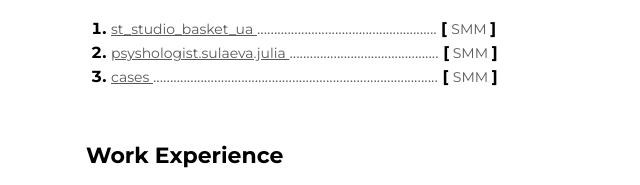
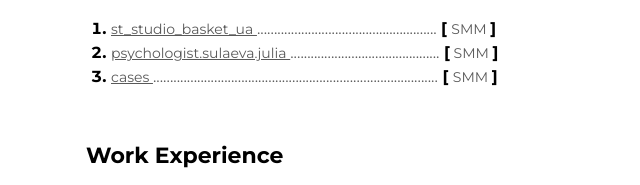
Before and after one commit to JulianaClusin/resume, a plain HTML site: page index.html in a window 1280 px wide. Shown: the part 492-677 px from the top of the page, 414-1054 px from the left. Drawn offline with Linux system fonts and the light colour scheme.

Commit message:
adds edit

```diff
--- a/index.html
+++ b/index.html
@@ -92,8 +92,8 @@
                 </li>
                  <li class="prli">
                     <a class="projectslink"
-                     href="https://www.instagram.com/psyсhologist.sulaeva.julia">
-                     psyshologist.sulaeva.julia </a>
+                     href="https://www.instagram.com/psychologist.sulaeva.julia/">
+                     psychologist.sulaeva.julia </a>
                     <span class="toch">............................................</span>
                     <span>[<span class="tech-name"> SMM </span> ]</span>
                 </li>
```
